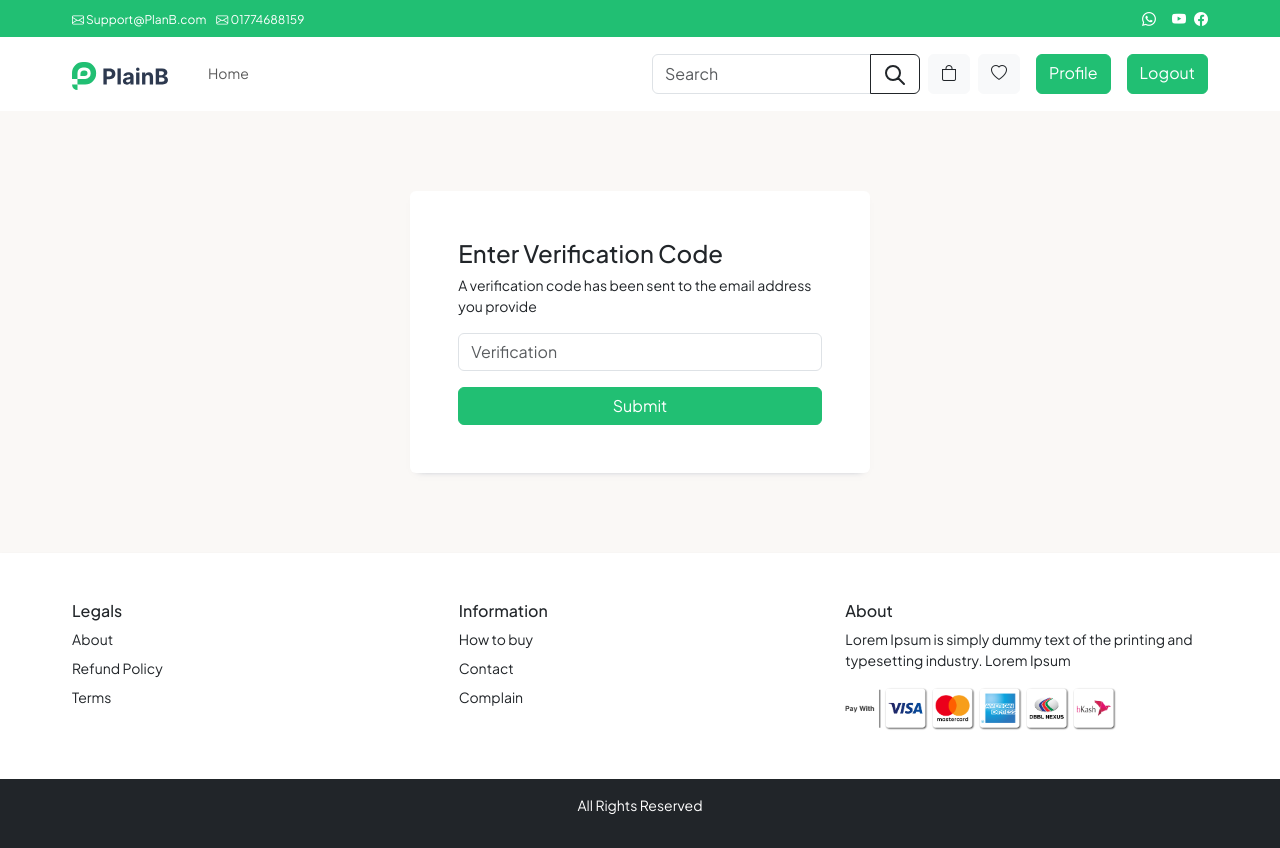
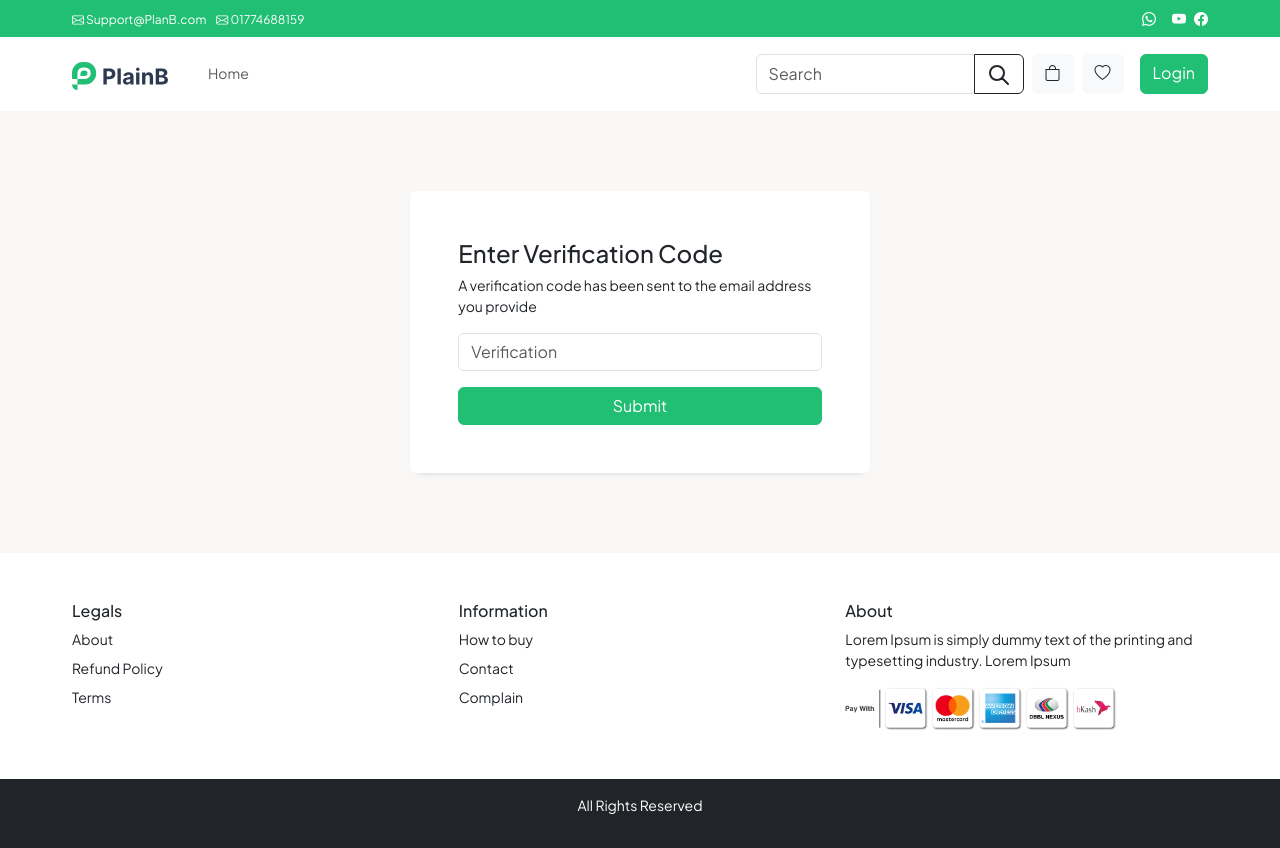
Before and after one commit to Nazmusshakib5/MERN-Ecommerce01, a React (Vite) app in the folder client/: page /otp in a window 1280 px wide. Built offline with nearby package versions, Linux system fonts and the light colour scheme.

Commit message:
Login done

```diff
--- a/client/src/components/layout/AppNavBar.jsx
+++ b/client/src/components/layout/AppNavBar.jsx
@@ -1,10 +1,12 @@
 import {Link} from "react-router-dom";
 import logo from '../../assets/images/plainb-logo.svg'
 import ProductStore from "../../store/ProductStore.js";
+import userStore from "../../store/UserStore.js";
 
 
 const AppNavBar = () => {
     const {SetSearchProducts,SearchProducts}=ProductStore()
+    const {IsLogin}=userStore()
     return (
         <>
         <div className="container-fluid text-white p-2 bg-success">
@@ -40,7 +42,7 @@ const AppNavBar = () => {
                         <img className="img-fluid" src={logo} alt="" width="96px"/>
                     </Link>
                     <button className="navbar-toggler" type="button" data-bs-toggle="collapse" data-bs-target="#nav06"
-                            ariacontrols="nav06" aria-expanded="false" aria-label="Toggle navigation">
+                            aria-controls="nav06" aria-expanded="false" aria-label="Toggle navigation">
                         <span className="navbar-toggler-icon"></span>
                     </button>
                     <div className="collapse navbar-collapse" id="nav06">
@@ -68,8 +70,17 @@ const AppNavBar = () => {
                         <Link to="/wish" type="button" className="btn ms-2 btn-light d-flex">
                             <i className="bi text-dark bi-heart"></i>
                         </Link>
-                        <Link type="button" className="btn ms-3 btn-success d-flex" to="/profile">Profile</Link>
-                        <Link type="button" className="btn ms-3 btn-success d-flex" to="/profile">Logout</Link>
+                        {
+                            IsLogin()?(
+                                <div className=" d-flex">
+                                    <Link type="button" className="btn ms-3 btn-success d-flex" to="/profile">Profile</Link>
+                                <Link type="button" className="btn ms-3 btn-success d-flex" to="/logout">Logout</Link>
+                                    </div>
+                            ):(
+                            <Link type="button" className="btn ms-3 btn-success d-flex" to="/login">Login</Link>
+                            )
+                        }
+
                     </div>
                 </div>
             </nav>
--- a/client/src/store/ProductStore.js
+++ b/client/src/store/ProductStore.js
@@ -78,7 +78,7 @@ const ProductStore=create((set)=>({
 
 
     SearchProducts:'',
-    SetSearchProducts:async (keyword)=>{
+    SetSearchProducts: (keyword)=>{
         set({SearchProducts:keyword})
     }
 
--- a/client/src/store/UserStore.js
+++ b/client/src/store/UserStore.js
@@ -1,6 +1,7 @@
 import {create} from 'zustand'
 import axios from 'axios'
 import {GetEmail, SetEmail} from "../utility/Utility.js";
+import Cookies from "js-cookie";
 
 
 const UserStore=create((set)=>({
@@ -41,7 +42,11 @@ const UserStore=create((set)=>({
             const res= await axios.get(`/api/v1/VerifyLogin/${email}/${otp}`)
             set({isSubmitButton:false})
             return res.data['status']==='success';
+        },
+        IsLogin: ()=>{
+            return  !!Cookies.get("token");
         }
+
     }
 
 ))
```
